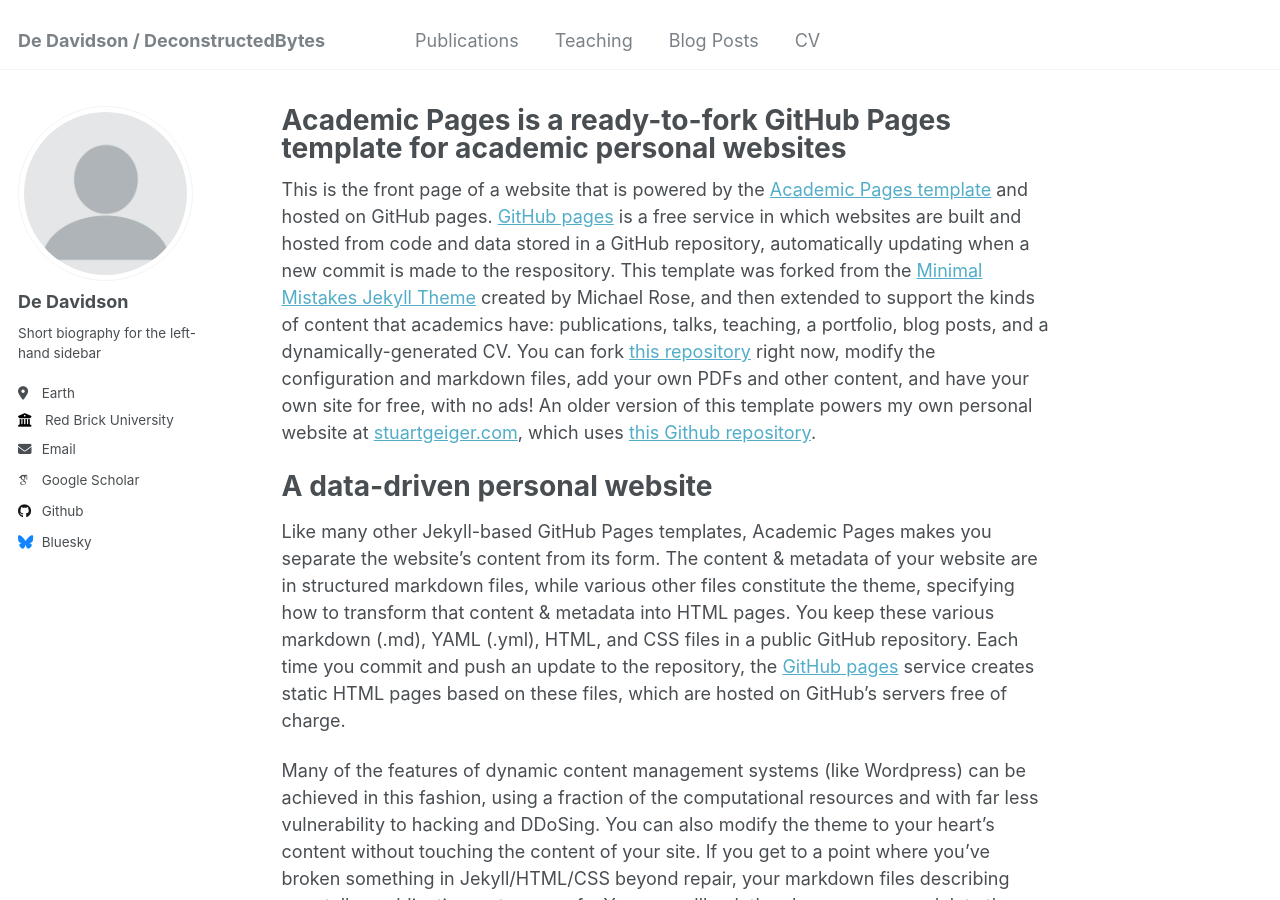
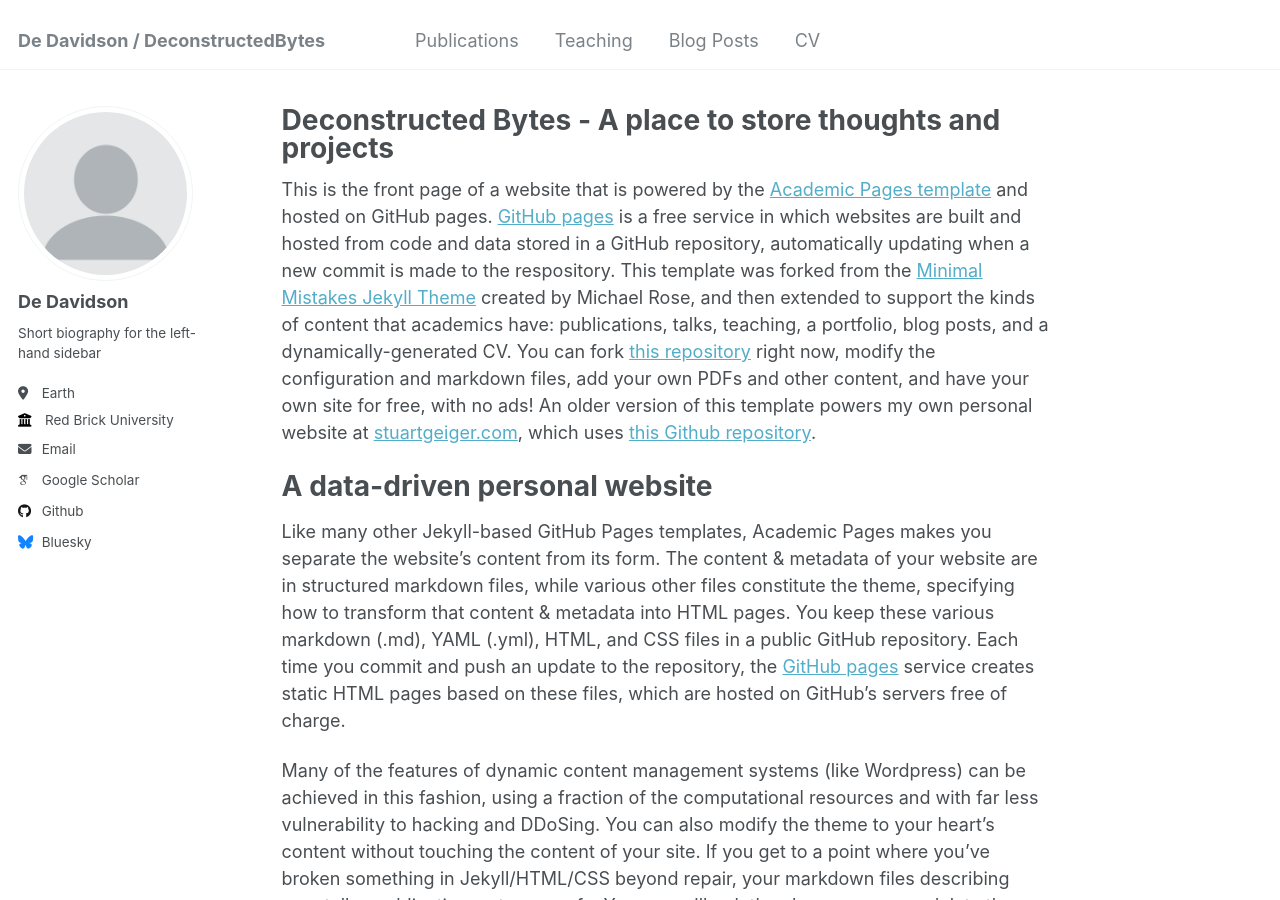
Before and after one commit to deconstructedbytes/deconstructedbytes.github.io, a Jekyll site: the page built from _pages/about.md, in a window 1280 px wide and 900 px high. Built offline with Jekyll 4.4.1, drawn with Linux system fonts in a browser that asks for light colours; some web fonts are replaced; some of the changed text lies outside the part shown.

Commit message:
Update about.md

```diff
--- a/_pages/about.md
+++ b/_pages/about.md
@@ -1,6 +1,6 @@
 ---
 permalink: /
-title: "Academic Pages is a ready-to-fork GitHub Pages template for academic personal websites"
+title: "Deconstructed Bytes - A place to store thoughts and projects"
 author_profile: true
 redirect_from:
   - /about/
@@ -46,4 +46,4 @@
 
 For more info
 ------
-More info about configuring Academic Pages can be found in [the guide](https://academicpages.github.io/markdown/). The [guides for the Minimal Mistakes theme](https://mmistakes.github.io/minimal-mistakes/docs/configuration/) (which this theme was forked from) might also be helpful.
+This page is forked from [Academic Pages](https://github.com/academicpages/). More info about configuring Academic Pages can be found in [the guide](https://academicpages.github.io/markdown/). The [guides for the Minimal Mistakes theme](https://mmistakes.github.io/minimal-mistakes/docs/configuration/) (which this theme was forked from) might also be helpful.
```
